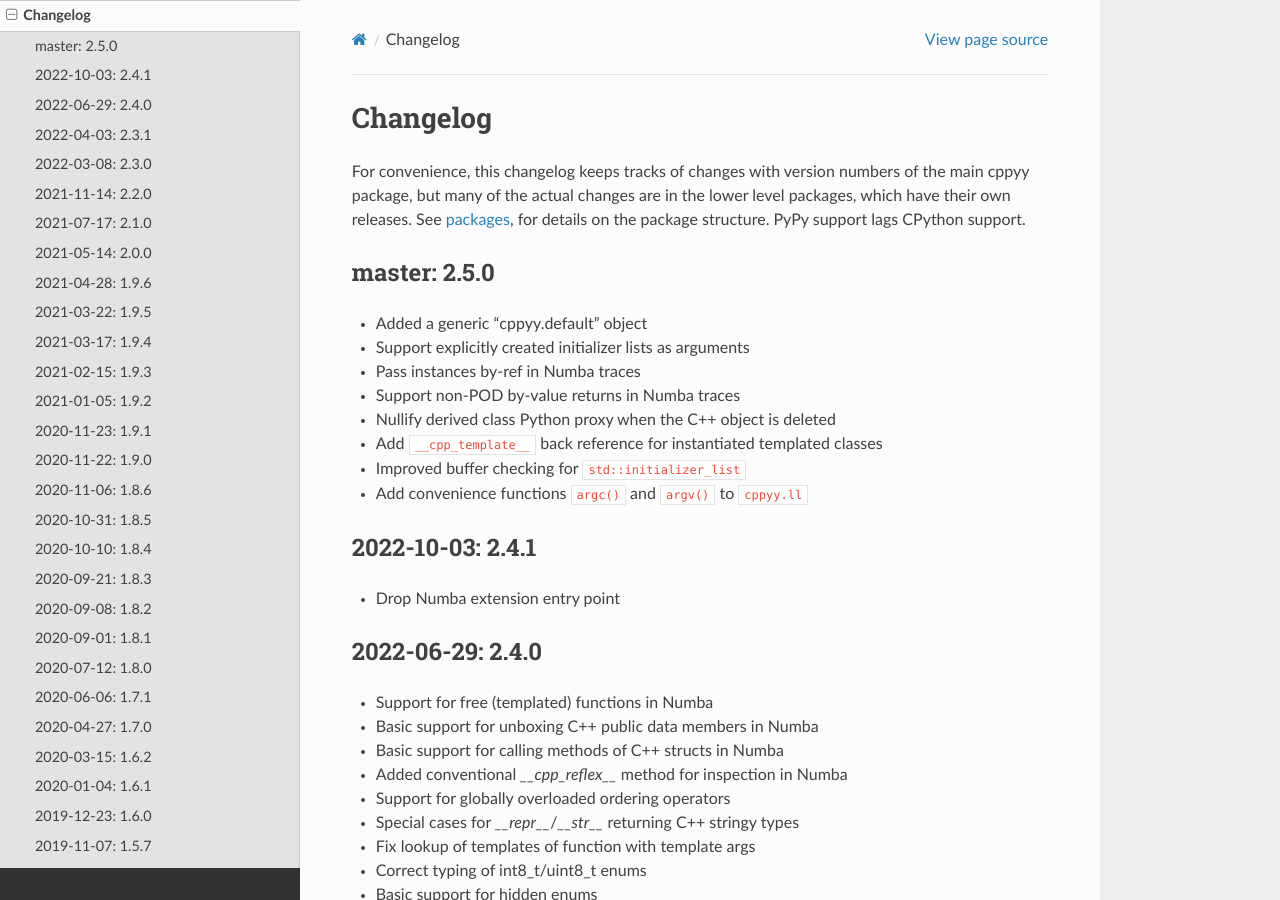
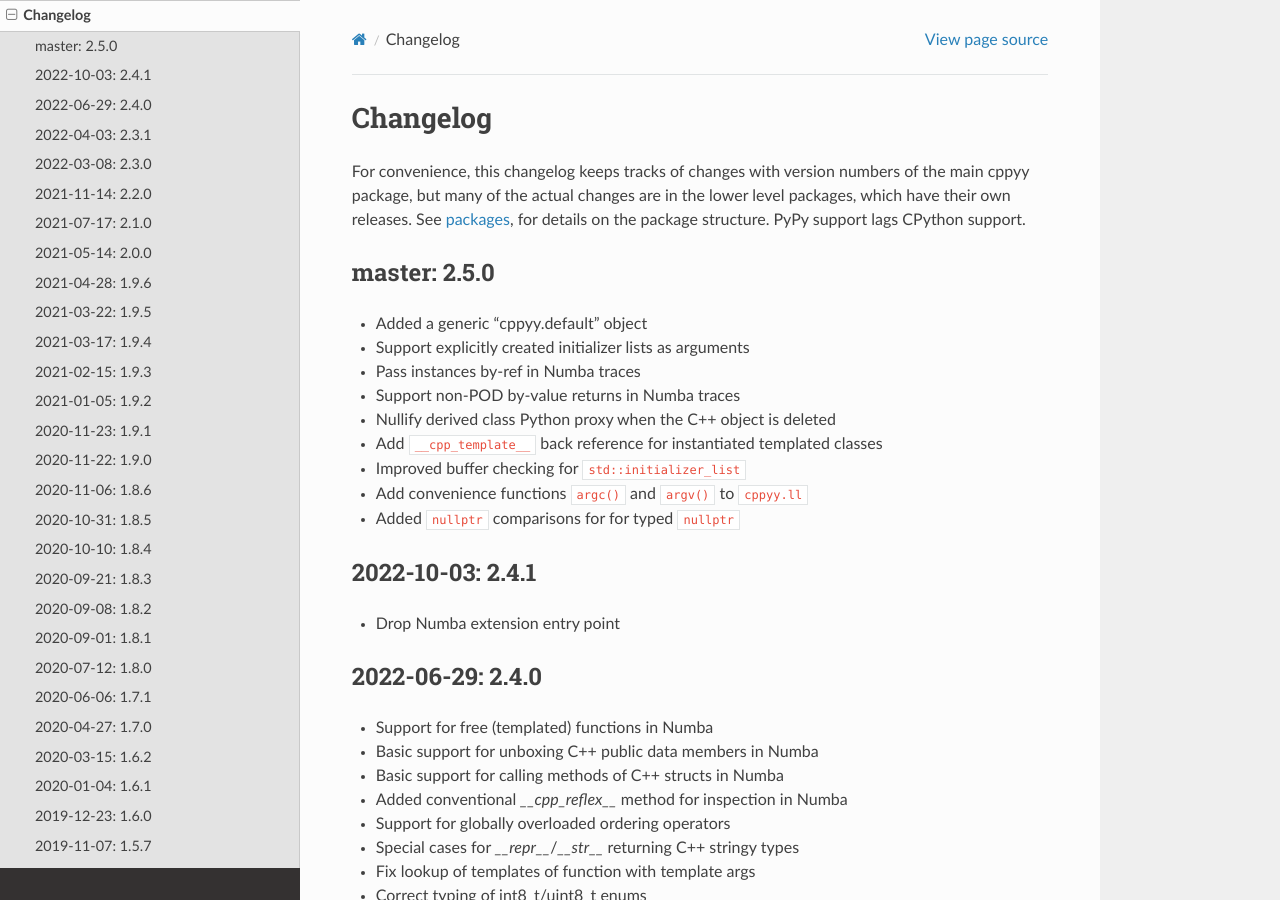
Before and after one commit to wlav/cppyy, a Sphinx documentation site: the page built from doc/source/changelog.rst, in a window 1280 px wide and 900 px high. Built offline with Sphinx 7.4.7 and the Read the Docs theme 2.0.0, drawn with Linux system fonts in a browser that asks for light colours.

Commit message:
test for nullptr comparisons for for typed nullptr

```diff
--- a/doc/source/changelog.rst
+++ b/doc/source/changelog.rst
@@ -21,6 +21,7 @@
 * Add ``__cpp_template__`` back reference for instantiated templated classes
 * Improved buffer checking for ``std::initializer_list``
 * Add convenience functions ``argc()`` and ``argv()`` to ``cppyy.ll``
+* Added ``nullptr`` comparisons for for typed ``nullptr``
 
 
 2022-10-03: 2.4.1
```
Also changed, not shown: 1 other file.
